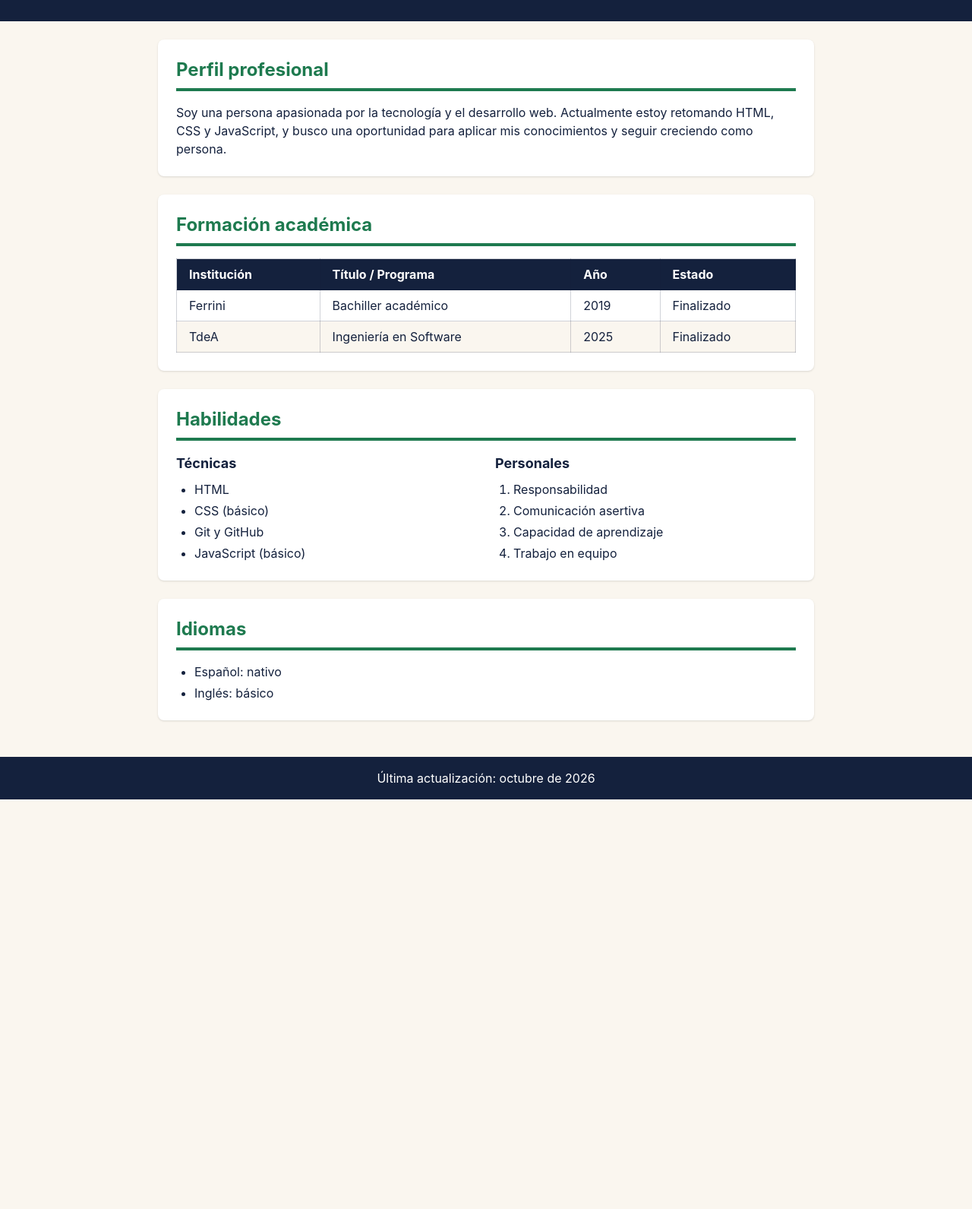
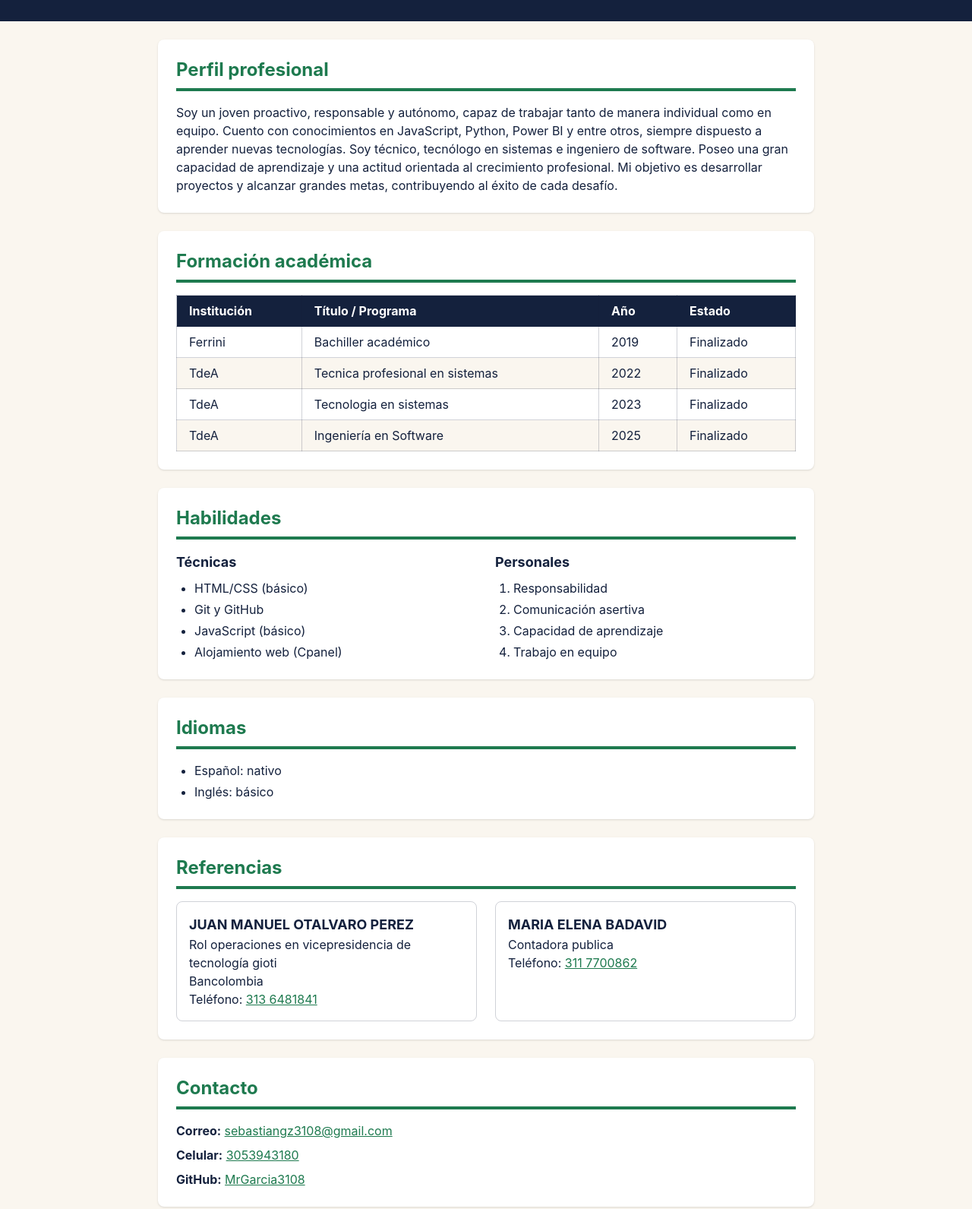
Before and after one commit to MrGarcia3108/ProyectoPagina, a website: page index.html in a window 1280 px wide. Shown: the part 180-1771 px from the top of the page at 76% size. Before the commit the page ends 1232 px from the top, so only its background shows below. Drawn offline with Linux system fonts and the light colour scheme.

Commit message:
agregar apartado de contacto y referencias

```diff
--- a/index.html
+++ b/index.html
@@ -11,7 +11,7 @@
     <header class="bg-azul-noche py-8 text-white">
         <div class="mx-auto max-w-4xl px-4">
             <div class="flex flex-col items-center gap-6 text-center md:flex-row md:text-left">
-                <img src="img/foto-perfil.jpg" alt="Foto de perfil de Sebastian Garcia Zapata" width="150" height="150" class="size-36 shrink-0 rounded-full border-4 border-white object-cover">
+                <img src="img/foto-perfil.jpg" alt="Foto de perfil" width="150" height="150" class="size-36 shrink-0 rounded-full border-4 border-white object-cover">
                 <div>
                     <h1 class="text-3xl font-bold">Sebastian Garcia Zapata</h1>
                     <p class="mt-1 text-xl">Ingeniero en Software</p>
@@ -25,10 +25,21 @@
         <section class="bloque">
             <h2 class="titulo-seccion">Perfil profesional</h2>
             <p>
-                Soy una persona apasionada por la tecnología y el desarrollo web.
-                Actualmente estoy retomando HTML, CSS y JavaScript, y busco una
-                oportunidad para aplicar mis conocimientos y seguir creciendo como
-                persona.
+                Soy un joven proactivo, responsable y
+                autónomo, capaz de trabajar tanto
+                de manera individual como en
+                equipo. Cuento con conocimientos
+                en JavaScript, Python, Power BI y
+                entre otros, siempre dispuesto a
+                aprender nuevas tecnologías.
+                Soy técnico, tecnólogo en sistemas e
+                ingeniero de software. Poseo una
+                gran capacidad de aprendizaje y
+                una actitud orientada al crecimiento
+                profesional. Mi objetivo es desarrollar
+                proyectos y alcanzar grandes metas,
+                contribuyendo al éxito de cada
+                desafío.
             </p>
         </section>
 
@@ -53,6 +64,18 @@
                         </tr>
                         <tr class="even:bg-crema">
                             <td class="celda">TdeA</td>
+                            <td class="celda">Tecnica profesional en sistemas</td>
+                            <td class="celda">2022</td>
+                            <td class="celda">Finalizado</td>
+                        </tr>
+                        <tr class="even:bg-crema">
+                            <td class="celda">TdeA</td>
+                            <td class="celda">Tecnologia en sistemas</td>
+                            <td class="celda">2023</td>
+                            <td class="celda">Finalizado</td>
+                        </tr>
+                        <tr class="even:bg-crema">
+                            <td class="celda">TdeA</td>
                             <td class="celda">Ingeniería en Software</td>
                             <td class="celda">2025</td>
                             <td class="celda">Finalizado</td>
@@ -68,10 +91,10 @@
                 <div>
                     <h3 class="mb-2 text-lg font-bold">Técnicas</h3>
                     <ul class="list-disc space-y-1 pl-6">
-                        <li>HTML</li>
-                        <li>CSS (básico)</li>
+                        <li>HTML/CSS (básico)</li>
                         <li>Git y GitHub</li>
                         <li>JavaScript (básico)</li>
+                        <li>Alojamiento web (Cpanel)</li>
                     </ul>
                 </div>
                 <div>
@@ -93,6 +116,33 @@
                 <li>Inglés: básico</li>
             </ul>
         </section>
+                <section class="bloque">
+            <h2 class="titulo-seccion">Referencias</h2>
+            <div class="grid grid-cols-1 gap-6 md:grid-cols-2">
+
+                <article class="rounded-lg border border-azul-noche/20 p-4">
+                    <h3 class="text-lg font-bold">JUAN MANUEL OTALVARO PEREZ</h3>
+                    <p>Rol operaciones en vicepresidencia de tecnología gioti</p>
+                    <p>Bancolombia</p>
+                    <p>Teléfono: <a href="3136481841" class="text-verde-ruta underline hover:no-underline">313 6481841</a></p>
+                </article>
+
+                <article class="rounded-lg border border-azul-noche/20 p-4">
+                    <h3 class="text-lg font-bold">MARIA ELENA BADAVID</h3>
+                    <p>Contadora publica</p>
+                    <p>Teléfono: <a href="3117700862" class="text-verde-ruta underline hover:no-underline">311 7700862</a></p>
+                </article>
+
+            </div>
+        </section>
+                <section class="bloque">
+            <h2 class="titulo-seccion">Contacto</h2>
+            <ul class="space-y-2">
+                <li><strong>Correo:</strong> <a href="mailto:sebastiangz3108@gmail.com" class="text-verde-ruta underline hover:no-underline">sebastiangz3108@gmail.com</a></li>
+                <li><strong>Celular:</strong> <a href="3053943180" class="text-verde-ruta underline hover:no-underline">3053943180</a></li>
+                <li><strong>GitHub:</strong> <a href="https://github.com/MrGarcia3108/" target="_blank" rel="noopener noreferrer" class="text-verde-ruta underline hover:no-underline">MrGarcia3108</a></li>
+            </ul>
+        </section>
 
     </main>
 
```
Also changed, not shown: css/output.css.
